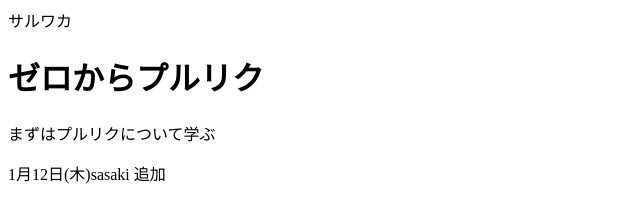
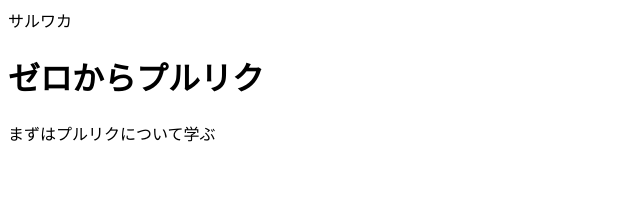
Before and after one commit to Dsasakisasaki/idenoProject, a plain HTML site: page index.html in a window 1280 px wide. Shown: the whole page, without its empty margins (0-640 px from the left). Drawn offline with Linux system fonts and the light colour scheme.

Commit message:
消した？

```diff
--- a/index.html
+++ b/index.html
@@ -3,6 +3,5 @@
 	<head>サルワカ</head>
 	<body><h1>ゼロからプルリク</h1>
 		<p>まずはプルリクについて学ぶ</p>
-		<p>1月12日(木)sasaki 追加</p>
 	</body>
 	</html>
```
